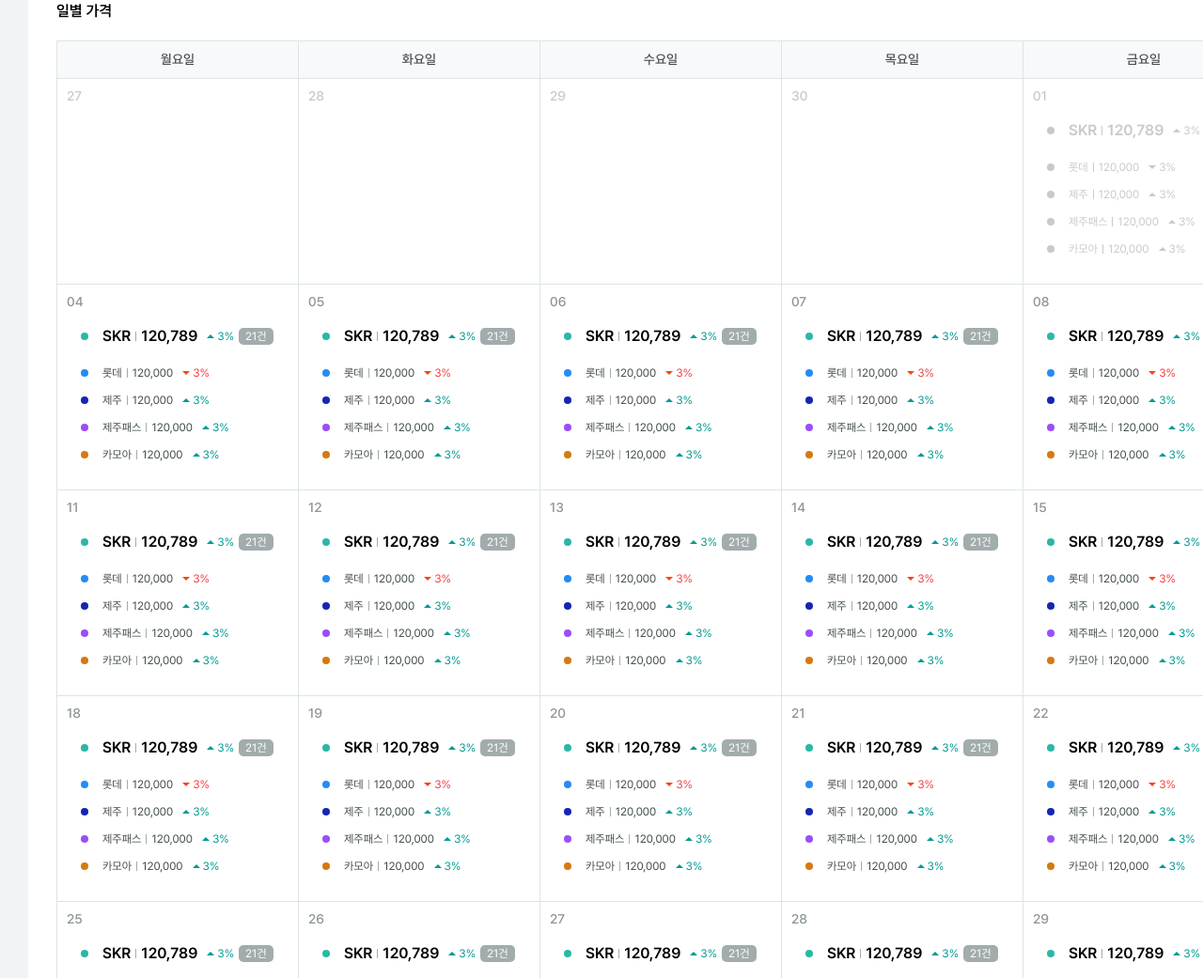
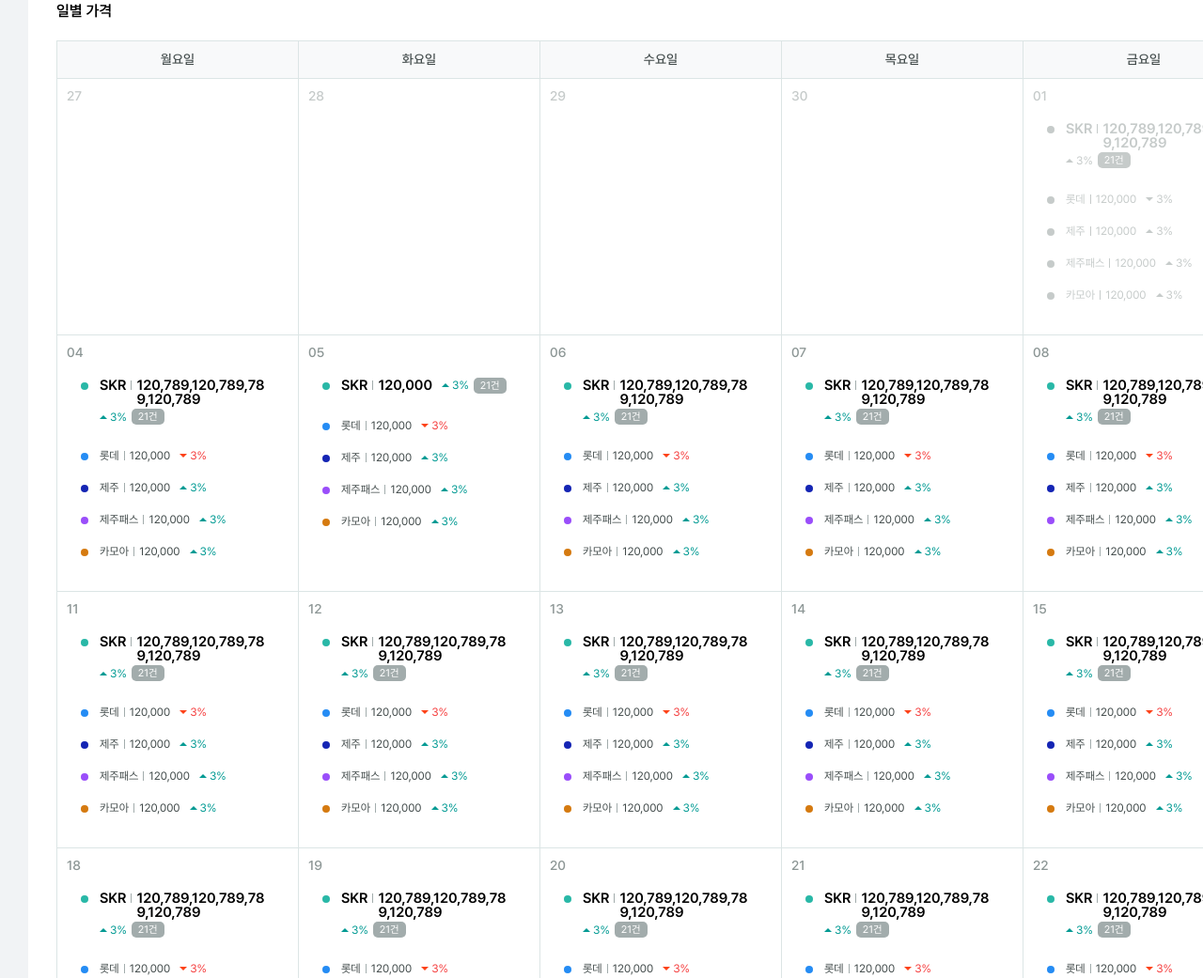
Before and after one commit to kik87827/sk_rentcar, a website: page src/competition_company.html in a window 1280 px wide. Shown: the part 700-1741 px from the top of the page at 94% size. Drawn offline with nearby package versions, Linux system fonts and the light colour scheme; files that its build step writes are made by us from their sources; files whose address does not match are found by name.

Commit message:
버그수정

```diff
--- a/src/competition_company.html
+++ b/src/competition_company.html
@@ -204,7 +204,7 @@
 												<td>
 													<div class="fcal_td_date">05</div>
 													<div class="fcal_td_cont">
-														@@include('./include/calendar_cont.html')
+														@@include('./include/calendar_cont_2.html')
 													</div>
 												</td>
 												<td>
--- a/src/include/calendar_cont.html
+++ b/src/include/calendar_cont.html
@@ -4,7 +4,7 @@
             <div class="data_dotbox" style="background-color:#29B8A7;"></div>
             <div class="data_sumtext_group">
                 <div class="data_sumtext_cell"><span class="data_sumtext com">SKR</span></div>
-                <div class="data_sumtext_cell"><span class="data_sumtext price">120,789</span></div>
+                <div class="data_sumtext_cell"><span class="data_sumtext price">120,789,120,789,789,120,789</span></div>
             </div>
             <div class="data_updown_item type_up">
                 <span class="data_updown_ico"></span>
--- /dev/null
+++ b/src/include/calendar_cont_2.html
@@ -0,0 +1,68 @@
+<ul class="data_sum_list">
+    <li class="current mtype2">
+        <div class="data_sum_hitem">
+            <div class="data_dotbox" style="background-color:#29B8A7;"></div>
+            <div class="data_sumtext_group">
+                <div class="data_sumtext_cell"><span class="data_sumtext com">SKR</span></div>
+                <div class="data_sumtext_cell"><span class="data_sumtext price">120,000</span></div>
+            </div>
+            <div class="data_updown_item type_up">
+                <span class="data_updown_ico"></span>
+                <span class="data_updown_label">3%</span>
+            </div>
+            <span class="data_count_current">21건</span>
+        </div>
+    </li>
+    <li>
+        <div class="data_sum_hitem">
+            <div class="data_dotbox" style="background-color:#258CF4;"></div>
+            <div class="data_sumtext_group">
+                <div class="data_sumtext_cell"><span class="data_sumtext com">롯데</span></div>
+                <div class="data_sumtext_cell"><span class="data_sumtext price">120,000</span></div>
+            </div>
+            <div class="data_updown_item type_down">
+                <span class="data_updown_ico"></span>
+                <span class="data_updown_label">3%</span>
+            </div>
+        </div>
+    </li>
+    <li>
+        <div class="data_sum_hitem">
+            <div class="data_dotbox" style="background-color:#1525B4;"></div>
+            <div class="data_sumtext_group">
+                <div class="data_sumtext_cell"><span class="data_sumtext com">제주</span></div>
+                <div class="data_sumtext_cell"><span class="data_sumtext price">120,000</span></div>
+            </div>
+            <div class="data_updown_item type_up">
+                <span class="data_updown_ico"></span>
+                <span class="data_updown_label">3%</span>
+            </div>
+        </div>
+    </li>
+    <li>
+        <div class="data_sum_hitem">
+            <div class="data_dotbox" style="background-color:#9A4EFA;"></div>
+            <div class="data_sumtext_group">
+                <div class="data_sumtext_cell"><span class="data_sumtext com">제주패스</span></div>
+                <div class="data_sumtext_cell"><span class="data_sumtext price">120,000</span></div>
+            </div>
+            <div class="data_updown_item type_up">
+                <span class="data_updown_ico"></span>
+                <span class="data_updown_label">3%</span>
+            </div>
+        </div>
+    </li>
+    <li>
+        <div class="data_sum_hitem">
+            <div class="data_dotbox" style="background-color:#D57A10;"></div>
+            <div class="data_sumtext_group">
+                <div class="data_sumtext_cell"><span class="data_sumtext com">카모아</span></div>
+                <div class="data_sumtext_cell"><span class="data_sumtext price">120,000</span></div>
+            </div>
+            <div class="data_updown_item type_up">
+                <span class="data_updown_ico"></span>
+                <span class="data_updown_label">3%</span>
+            </div>
+        </div>
+    </li>
+</ul>
--- a/src/scss/_contents.scss
+++ b/src/scss/_contents.scss
@@ -774,7 +774,7 @@
     > li{
         margin-bottom:15px;
         &.current{
-            .data_sumtext{font-size:16px;font-weight:600;color:#000;}
+            .data_sumtext{font-size:15px;font-weight:600;color:#000;}
         }
         &.mtype2{
             margin-bottom:23px;
@@ -785,23 +785,25 @@
     }
 }
 
-.data_sum_hitem{display:flex;align-items: center;}
-.data_dotbox{display:inline-block;width:8px;height:8px;border-radius:100%;margin-right:15px;}
-.data_sumtext_group{display:inline-flex;align-items: center;}
+.data_sum_hitem{display:flex;align-items: center;flex-wrap:wrap;position:relative;padding-left:20px;
+    .data_dotbox{position:absolute;top:4px;left:0;}
+}
+.data_dotbox{display:inline-block;width:8px;height:8px;border-radius:100%;}
+.data_sumtext_group{display:inline-flex;margin:0 10px 5px 0;}
 .data_sumtext_cell{
     padding-right:11px;position:relative;
-    &:after{display:block;content:'';width:1px;height:10px;background:#a2acac;position:absolute;top:50%;right:5px;transform: translateY(-50%);}
+    &:after{display:block;content:'';width:1px;height:10px;background:#a2acac;position:absolute;top:2px;right:5px;}
     &:last-of-type{padding-right:0;
         &:after{display:none;}
     }
 }
 .data_sumtext{
-    font-size:12px;color:#434C4C;display:inline-block;line-height:1;
-    &.com{}
+    font-size:12px;color:#434C4C;display:inline-block;line-height:1;word-break:break-all;
+    &.com{white-space: nowrap;}
     &.price{}
 }
 .data_updown_item{
-    display:inline-flex;line-height:0;align-items:center;margin-left:10px;
+    display:inline-flex;line-height:0;align-items:center;position:Relative;top:-3px;
     &.type_up{
         .data_updown_ico{border-bottom-color:#009a93;margin-top:-4px;}
         .data_updown_label{color:#009A93;}
@@ -815,7 +817,7 @@
 
 .data_updown_ico{display:inline-block;width:0;height:0;border:4px solid transparent;margin-right:3px;}
 .data_updown_label{display:inline-block;font-size:12px;line-height:1;}
-.data_count_current{margin-left:5px;padding:3px 7px;display:inline-block;background-color:#a2acac;font-size:12px;line-height:1;color:#fff;background: #A2ACAC;border-radius: 5px;}
+.data_count_current{margin-left:5px;padding:3px 7px;display:inline-block;position:Relative;top:-3px;background-color:#a2acac;font-size:11px;line-height:1;color:#fff;background: #A2ACAC;border-radius: 5px;}
 
 
 .data_scroll_tb_zone{margin-right:-30px;border-bottom:1px solid #677272;}
```
Also changed, not shown: dist/competition_company.html, dist/css/style.css.
